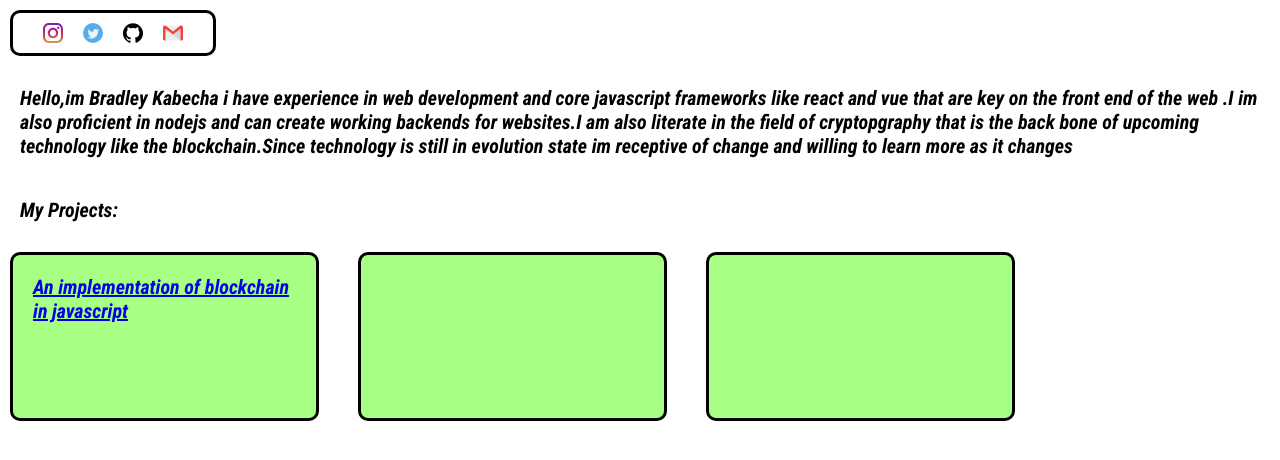
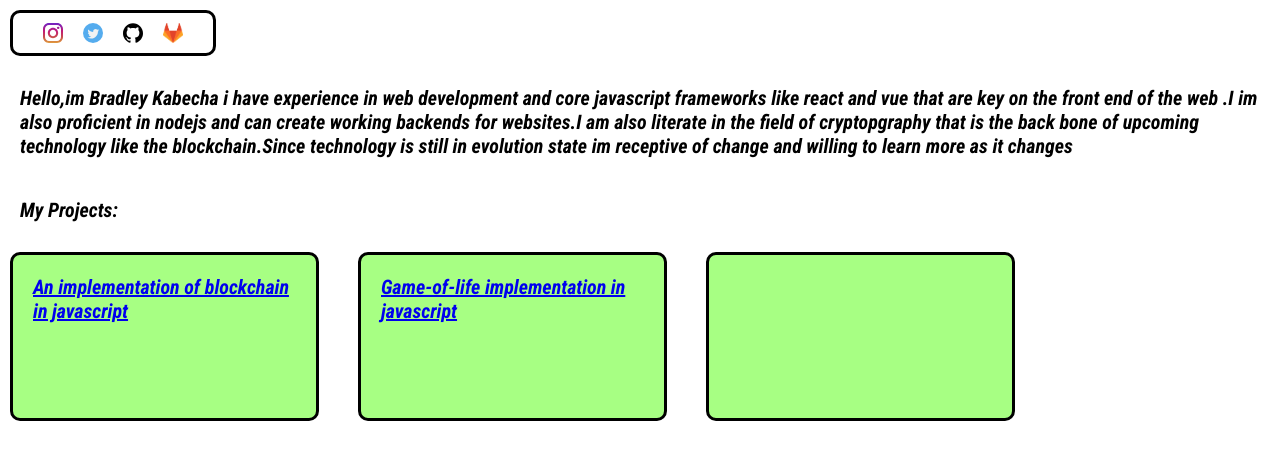
Before and after one commit to bradleygichuru/bradleygichuru.github.io, a website: page index.html in a window 1280 px wide. Drawn offline with Linux system fonts and the light colour scheme.

Commit message:
modified social

```diff
--- a/index.html
+++ b/index.html
@@ -21,9 +21,10 @@
         <a href="https://github.com/bradleygichuru">
             <img src="./assets/github.svg" alt="">
         </a>
-        <a href="">
-            <img src="./assets/gmail.svg"alt="">
+        <a href="https://gitlab.com/bradleygichuru">
+            <img src="./assets/210px-GitLab_Logo.svg.png" alt="">
         </a>
+
 
     </div>
 
@@ -35,7 +36,11 @@
          <div class="items">
              <a href="https://gitlab.com/bradleygichuru/blockchain_imp-v1.0" class="title"> An implementation of blockchain in javascript </a>
          </div>
-         <div class="items"></div>
+         <div class="items">
+             <a class="title" href="https://github.com/bradleygichuru/Game-of-life">
+                Game-of-life implementation in javascript
+            </a>
+        </div>
          <div class="items"></div>
 
     </div>
```
Also changed, not shown: assets/210px-GitLab_Logo.svg.png (added).
